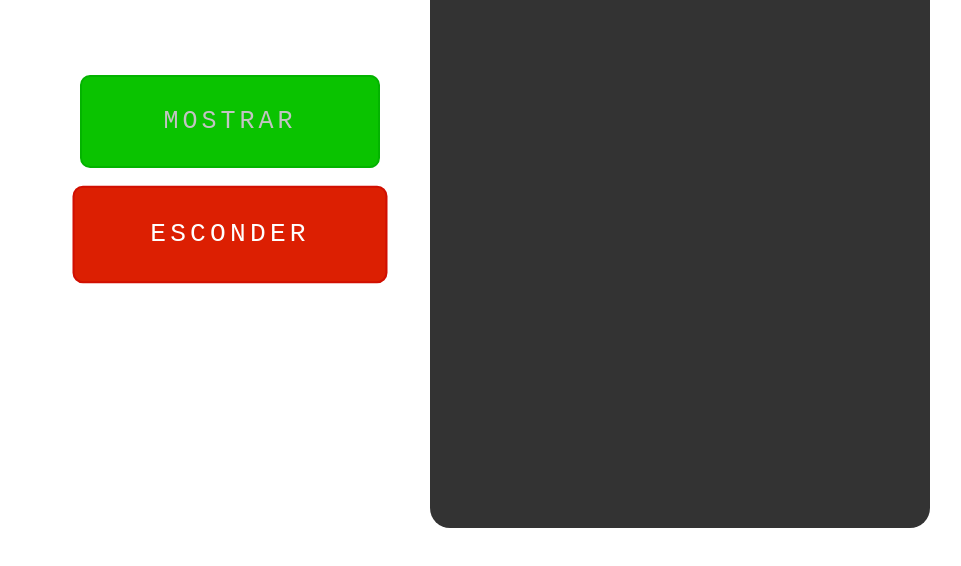
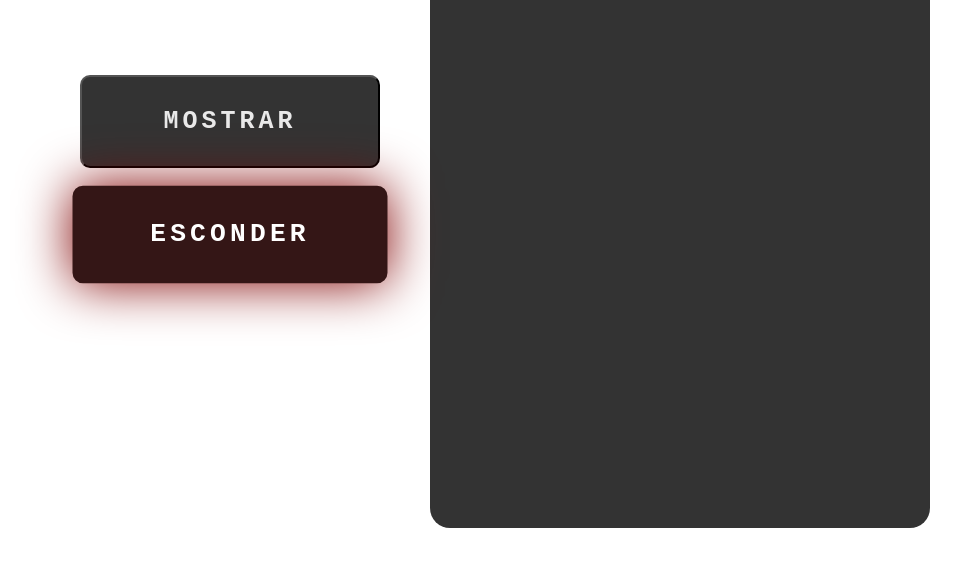
Before and after one commit to HenriqueCruzz/Botao-Mostrar-Esconder, a plain HTML site: page index.html in a window 1280 px wide. In both pictures the pointer is over the button "ESCONDER". Shown: the part 222-788 px from the top of the page, without its empty margins (135-1096 px from the left). Drawn offline with Linux system fonts and the light colour scheme.

Commit message:
Segundo Commit

```diff
--- a/style.css
+++ b/style.css
@@ -24,27 +24,31 @@ button {
     font-size: 25px;
     border-radius: 10px;
     transition: 0.4s;
-    color: rgb(195, 195, 195);
+    color: rgb(233, 233, 233);
     text-transform: uppercase;
+    background-color: #333;
+    font-weight: bold;
 
 }
 
-#botaoMostrar {
+/* #botaoMostrar {
     background-color: #0ac300;
     border: solid 2px #03b300;
 }
 #botaoEsconder {
     background-color: #c31d00;
     border: solid 2px #b33900;
-}
+} */
 #botaoEsconder:hover {
-    background-color: #dc1f02;
-    border: solid 2px #d10f01;
+    background-color: #341616;
+    border: solid 2px #341616;
+    box-shadow: 0px 0px 50px rgb(128, 0, 0);
 }
 
 #botaoMostrar:hover {
-    background-color: #10d002;
-    border: solid 2px #04c501;
+    background-color: #203f22;
+    border: solid 2px #203f22;
+    box-shadow: 0px 0px 50px rgb(10, 114, 0);
 }
 
 button:hover {
@@ -78,5 +82,4 @@ button:hover {
 
 .content .texto {
     display: none;
-;
 }
```
